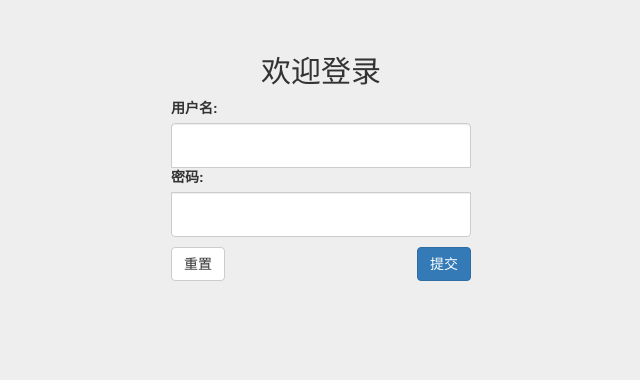
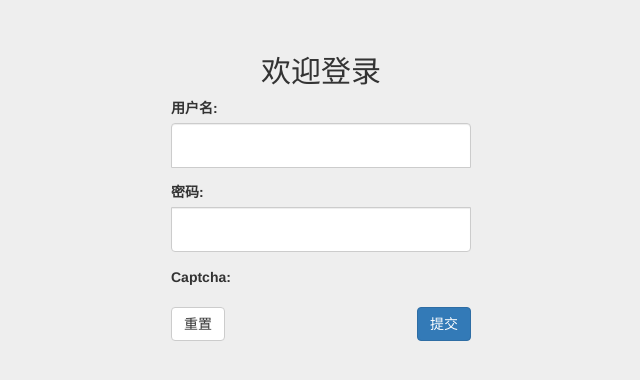
Before and after one commit to paopao1121/mysite_login, a Django app: page /login/ in a window 1280 px wide. Shown: the part 52-432 px from the top of the page, without its empty margins (319-959 px from the left). Run offline with Django 3.2, Linux system fonts and the light colour scheme; some libraries are stand-ins or nearby versions.

Commit message:
第七步过去了

```diff
--- a/login/forms.py
+++ b/login/forms.py
@@ -1,5 +1,8 @@
 from django import forms
+from captcha.fields import CaptchaField
+
 
 class UserForm(forms.Form):
     username = forms.CharField(label="用户名", max_length=128, widget=forms.TextInput(attrs={'class': 'form-control'}))
     password = forms.CharField(label="密码", max_length=256, widget=forms.PasswordInput(attrs={'class': 'form-control'}))
+    captcha = CaptchaField(label='验证码')
--- a/login/templates/login/login.html
+++ b/login/templates/login/login.html
@@ -1,7 +1,9 @@
 {% extends 'base.html' %}
 {% load staticfiles %}
 {% block title %}登录{% endblock %}
-{% block css %}<link href="{% static 'css/login.css' %}" rel="stylesheet"/>{% endblock %}
+{% block css %}
+    <link rel="stylesheet" href="{% static 'css/login.css' %}">
+{% endblock %}
 
 
 {% block content %}
@@ -14,8 +16,20 @@
               {% endif %}
               {% csrf_token %}
               <h2 class="text-center">欢迎登录</h2>
+              <div class="form-group">
+                  {{ login_form.username.label_tag }}
+                  {{ login_form.username}}
+              </div>
+              <div class="form-group">
+                  {{ login_form.password.label_tag }}
+                  {{ login_form.password }}
+              </div>
 
-              {{ login_form }}
+              <div class="form-group">
+                  {{ login_form.captcha.errors }}
+                  {{ login_form.captcha.label_tag }}
+                  {{ login_form.captcha }}
+              </div>
 
               <button type="reset" class="btn btn-default pull-left">重置</button>
               <button type="submit" class="btn btn-primary pull-right">提交</button>
--- a/mysite_login/settings.py
+++ b/mysite_login/settings.py
@@ -38,6 +38,7 @@
     'django.contrib.messages',
     'django.contrib.staticfiles',
     'login',
+    'captcha',
 ]
 
 MIDDLEWARE = [
--- a/mysite_login/urls.py
+++ b/mysite_login/urls.py
@@ -1,6 +1,7 @@
 # mysite_login/urls.py
 
 from django.conf.urls import url
+from django.conf.urls import include
 from django.contrib import admin
 from login import views
 
@@ -10,4 +11,5 @@
     url(r'^login/', views.login),
     url(r'^register/', views.register),
     url(r'^logout/', views.logout),
+    url(r'^captcha', include('captcha.urls'))  # 增加这一行
 ]
```
